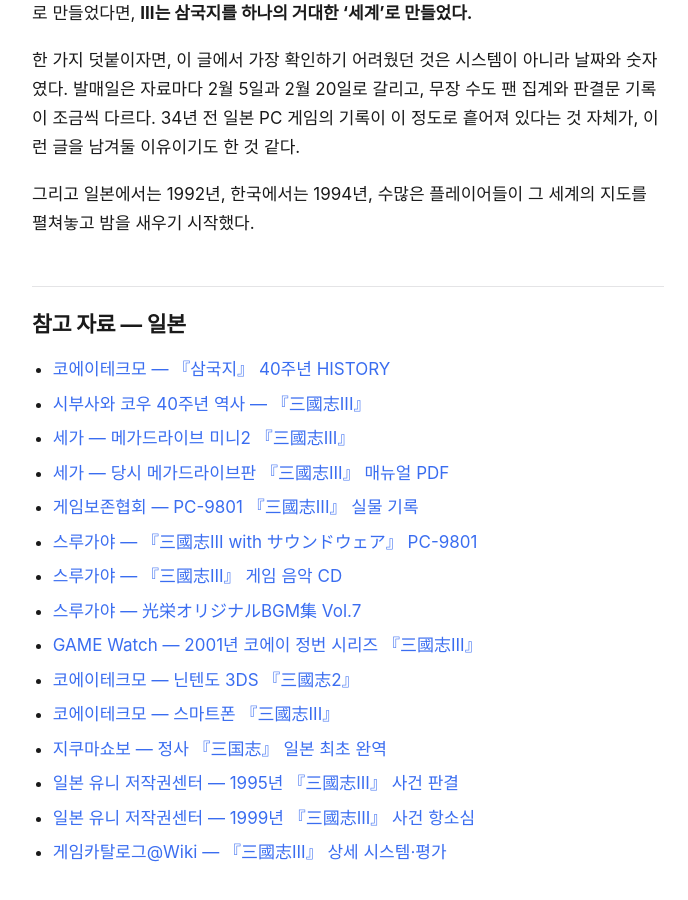
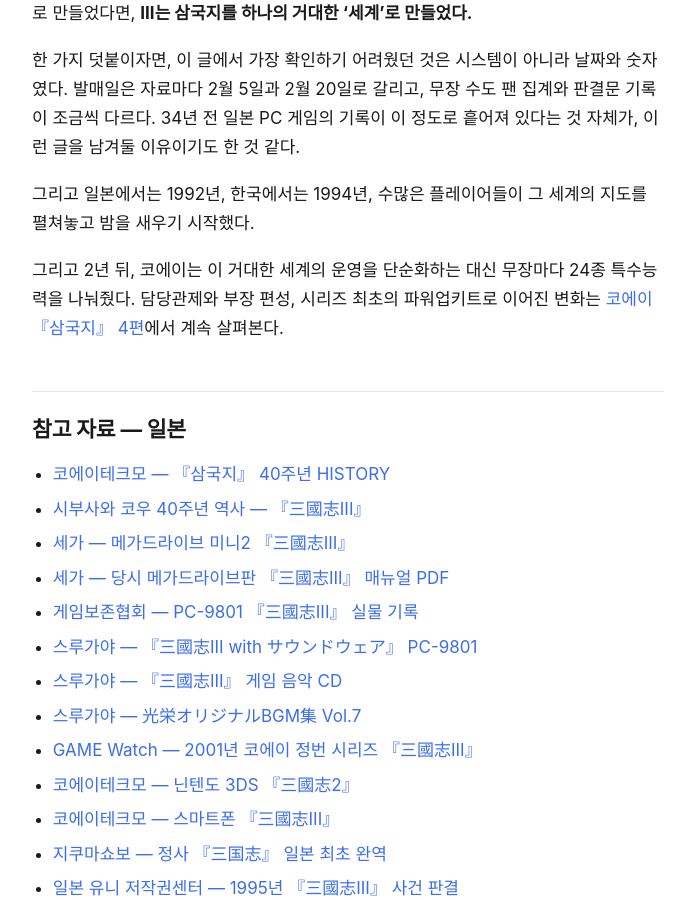
Before and after one commit to bslee-dev/bslee-dev.github.io, a Jekyll site: the page built from _posts/2026-08-27-koei-sangokushi-3-history.md, in a window 1280 px wide and 900 px high, scrolled down 16417 px. Shown: the whole window, without its empty margins (292-980 px from the left). Built offline with Jekyll 4.4.1, drawn with Linux system fonts in a browser that asks for light colours.

Commit message:
Link Sangokushi III to the new IV article

```diff
--- a/_posts/2026-08-27-koei-sangokushi-3-history.md
+++ b/_posts/2026-08-27-koei-sangokushi-3-history.md
@@ -349,6 +349,8 @@
 
 그리고 일본에서는 1992년, 한국에서는 1994년, 수많은 플레이어들이 그 세계의 지도를 펼쳐놓고 밤을 새우기 시작했다.
 
+그리고 2년 뒤, 코에이는 이 거대한 세계의 운영을 단순화하는 대신 무장마다 24종 특수능력을 나눠줬다. 담당관제와 부장 편성, 시리즈 최초의 파워업키트로 이어진 변화는 [코에이 『삼국지』 4편](/2026/09/07/koei-sangokushi-4-history/)에서 계속 살펴본다.
+
 ## 참고 자료 — 일본
 
 - [코에이테크모 — 『삼국지』 40주년 HISTORY](https://www.gamecity.ne.jp/sangokushi40th/jp/history/)
```
